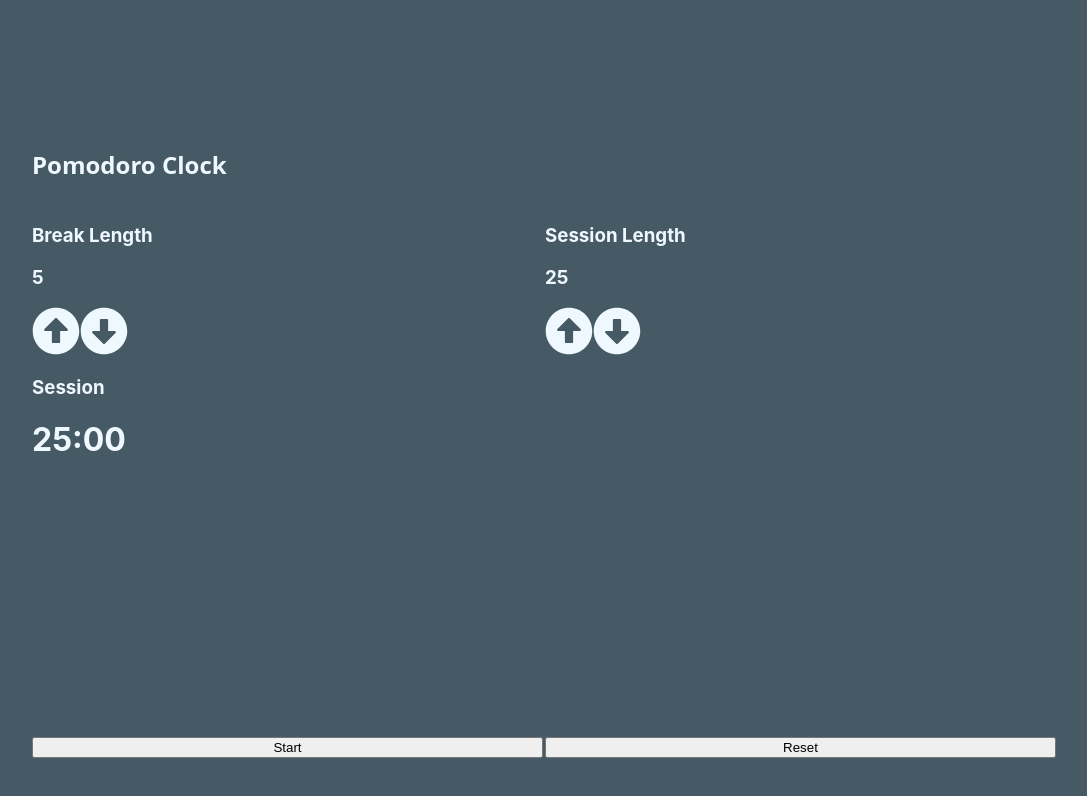
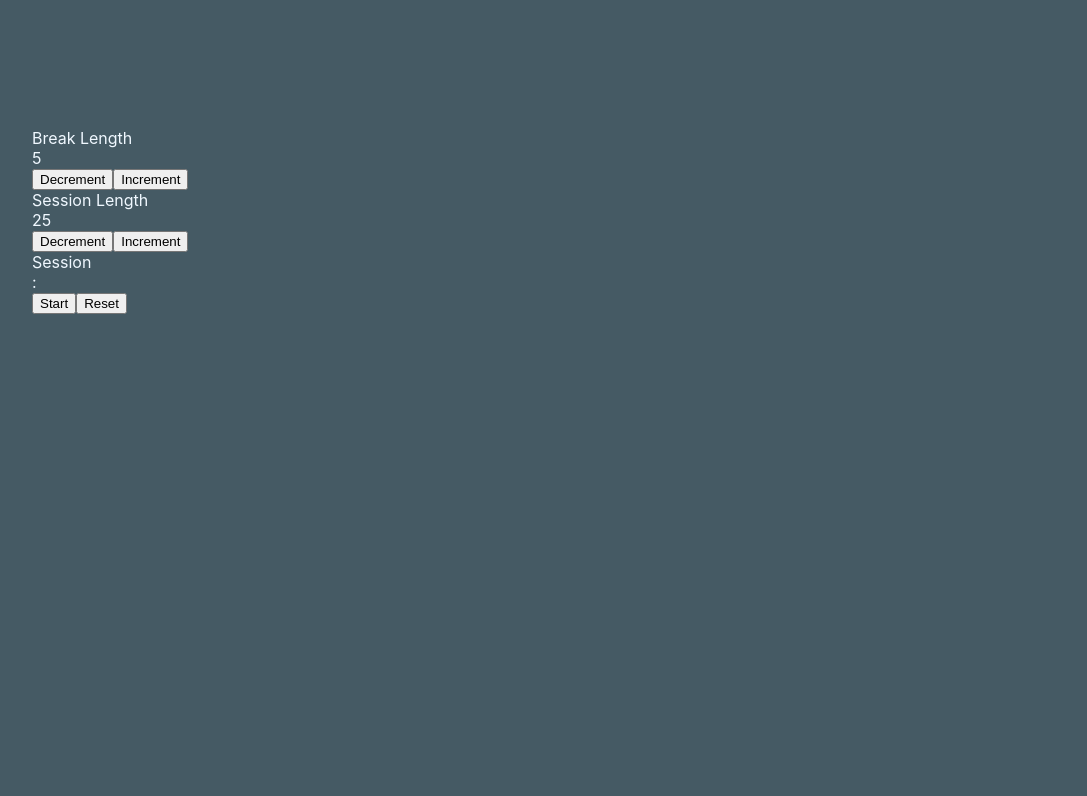
Before and after one commit to shehbazjafri/pomodoro-clock, a React (Create React App) app: page / in a window 1280 px wide. Shown: the top 796 px of the page, without its empty margins (96-1183 px from the left). Built offline with nearby package versions, Linux system fonts and the light colour scheme.

Commit message:
Added working content and fiunctions

```diff
--- a/src/components/App.js
+++ b/src/components/App.js
@@ -1,6 +1,4 @@
 import React, { useState } from "react";
-import Counter from "./Counter";
-import Session from "./Session";
 import { library } from "@fortawesome/fontawesome-svg-core";
 import {
   faArrowAltCircleUp,
@@ -13,150 +11,81 @@ library.add(faArrowAltCircleUp);
 library.add(faArrowAltCircleDown);
 
 function App() {
-	const [timerLabel, setTimerLabel] = useState("Session");
-	const [breakValue, setBreakValue] = useState(5);
-	const [sessionValue, setSessionValue] = useState(25);
+  const [breakLength, setBreakLength] = useState(5);
+  const [sessionLength, setSessionLength] = useState(25);
+  const [currentTimerLabel, setCurrentTimerLabel] = useState("Session");
   const [isTimerRunning, setIsTimerRunning] = useState(false);
-	const [minutes, setMinutes] = useState(25);
-	const [seconds, setSeconds] = useState("00");
-	const [countDownInterval, setCountDownInterval] = useState(0);
-	let secondsRemaining = 1500;
-	let intervalId;
-	// let timerLabel = "Session";
+  const [currentTimer, setCurrentTimer] = useState(0);
 
-	const breakLength = {
-		labelId: "break-label",
-		description: "Break Length",
-		countId: "break-length",
-		incId: "break-increment",
-		decId: "break-decrement"
-	};
-	const sessionLength = {
-		labelId: "session-label",
-		description: "Session Length",
-		countId: "session-length",
-		incId: "session-increment",
-		decId: "session-decrement"
+  const resetTimer = () => {
+    setBreakLength(5);
+    setSessionLength(25);
+    setCurrentTimer(secondsToTime(0));
   };
 
-	const session = {
-		labelId: "timer-label",
-		timerId: "time-left"
+  const decrement = (currentLength, setLength) => {
+    if (currentLength > 1) setLength(currentLength - 1);
   };
 
-	function handleTimer() {
-		if (!isTimerRunning) {
-			if (minutes !== "00" && seconds !== "00")
-				secondsRemaining = minutes * 60 + seconds;
-			else if (minutes !== "00") secondsRemaining = minutes * 60;
-			else secondsRemaining = seconds;
-			intervalId = setInterval(countDown, 1000);
-			setCountDownInterval(intervalId);
-			setIsTimerRunning(true);
+  const increment = (currentLength, setLength) => {
+    if (currentLength < 60) setLength(currentLength + 1);
+  };
+
+  const handleTimer = () => {
+    if (isTimerRunning) {
     } else {
-			//stop time
-			clearInterval(countDownInterval);
-			setCountDownInterval(0);
-			setIsTimerRunning(false);
+      setCurrentTimer(secondsToTime(25 * 60));
     }
-	}
-
-	function switchTimer() {
-		if (!isTimerRunning) {
-			intervalId = setInterval(countDown, 1000);
-			setCountDownInterval(intervalId);
-			setIsTimerRunning(true);
-		} else {
-			clearInterval(countDownInterval);
-			setCountDownInterval(0);
-			setIsTimerRunning(false);
-		}
-	}
-
-	function countDown() {
-		const time = secondsToTime(secondsRemaining);
-		setMinutes(time.minutes);
-		setSeconds(time.seconds);
-		if (
-			(time.minutes === 0 && time.seconds === 0) ||
-			(time.minutes === "00" && time.seconds === "00")
-		) {
-			// setTimeout(reachedZero, 1000);
-			console.log("changing timer as " + time.minutes + ":" + time.seconds);
-
-			clearInterval(countDownInterval);
-			setCountDownInterval(0);
-			setIsTimerRunning(false);
-			handleTimerChange();
-		}
-		secondsRemaining--;
-	}
-
-	function handleTimerChange() {
-		console.log("TIMER LABEL =" + timerLabel);
-
-		if (timerLabel === "Session") {
-			console.log("CURRENT IS SESSION");
-			secondsRemaining = breakValue * 60;
-			const time = secondsToTime(secondsRemaining);
-			setMinutes(time.minutes);
-			setSeconds(time.seconds);
-			setTimerLabel("Break"); //NOT WORKING
-			switchTimer();
-		} else {
-			secondsRemaining = sessionValue * 60;
-			const time = secondsToTime(secondsRemaining);
-			setMinutes(time.minutes);
-			setSeconds(time.seconds);
-			setTimerLabel("Session");
-			switchTimer();
-		}
-	}
-
-	function handleReset() {
-		clearInterval(countDownInterval);
-		setMinutes(25);
-		setSeconds("00");
-		setBreakValue(5);
-	}
+  };
 
   return (
     <div className="app-container">
-			<h2 className="app-title">Pomodoro Clock</h2>
-			<Counter
-				details={{ ...breakLength }}
-				timerLabel={timerLabel}
-				breakValue={breakValue}
-				setBreakValue={setBreakValue}
-				minutes={minutes}
-				setMinutes={setMinutes}
-				seconds={seconds}
-				setSeconds={setSeconds}
-				isTimerRunning={isTimerRunning}
-			/>
-			<Counter
-				details={{ ...sessionLength }}
-				timerLabel={timerLabel}
-				sessionValue={sessionValue}
-				setSessionValue={setSessionValue}
-				minutes={minutes}
-				setMinutes={setMinutes}
-				seconds={seconds}
-				setSeconds={setSeconds}
-				isTimerRunning={isTimerRunning}
-			/>
-			<Session
-				details={{ ...session }}
-				timerLabel={timerLabel}
-				minutes={minutes}
-				seconds={seconds}
-			/>
+      <div className="break-container">
+        <label id="break-label">Break Length</label>
+        <div id="break-length">{breakLength}</div>
+        <button
+          id="break-decrement"
+          onClick={() => decrement(breakLength, setBreakLength)}
+        >
+          Decrement
+        </button>
+        <button
+          id="break-increment"
+          onClick={() => increment(breakLength, setBreakLength)}
+        >
+          Increment
+        </button>
+      </div>
+
+      <div className="session-container">
+        <label id="session-label">Session Length</label>
+        <div id="session-length">{sessionLength}</div>
+        <button
+          id="session-decrement"
+          onClick={() => decrement(sessionLength, setSessionLength)}
+        >
+          Decrement
+        </button>
+        <button
+          id="session-increment"
+          onClick={() => increment(sessionLength, setSessionLength)}
+        >
+          Increment
+        </button>
+      </div>
+
+      <div className="timer-container">
+        <label id="timer-label">{currentTimerLabel}</label>
+        <div id="time-left">
+          {currentTimer.minutes}:{currentTimer.seconds}
+        </div>
         <button id="start_stop" onClick={handleTimer}>
-				{!isTimerRunning ? "Start" : "Stop"}
+          {isTimerRunning ? "Stop" : "Start"}
         </button>
-			<button id="reset" onClick={handleReset}>
+        <button id="reset" onClick={resetTimer}>
           Reset
         </button>
+      </div>
     </div>
   );
 }
--- a/src/css/App.css
+++ b/src/css/App.css
@@ -1,8 +1,8 @@
 .app-container {
   display: grid;
-	grid-template-columns: 1fr 1fr;
+  /* grid-template-columns: 1fr 1fr;
 	grid-template-rows: 1fr 2fr 3fr 2fr;
-	grid-gap: 2px;
+	grid-gap: 2px; */
   margin: 10%;
 }
 
```
Lines whose indentation alone changed are shown as unchanged.
